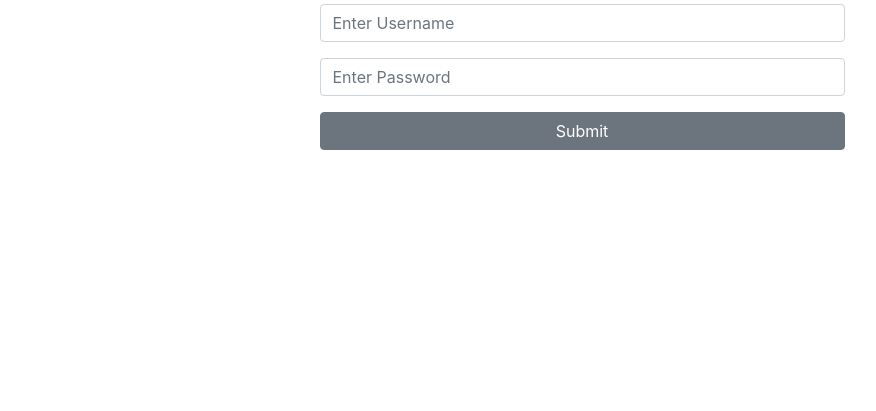
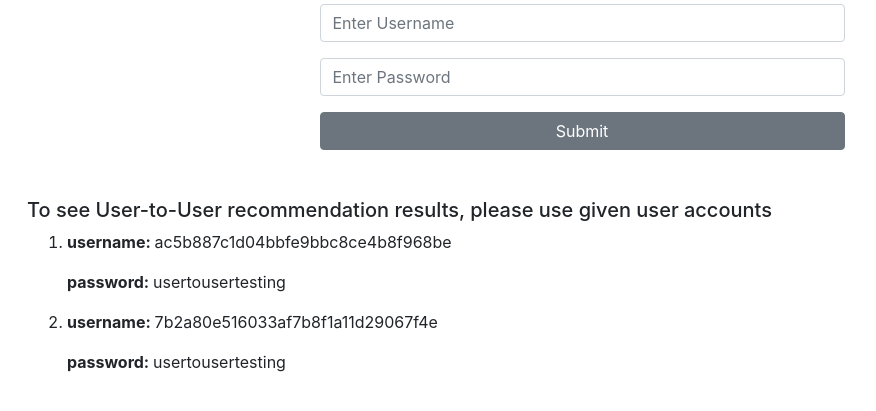
Before and after one commit to chuuhtetnaing/book_store, a Django app: page /account/login in a window 1280 px wide. Shown: the part 132-543 px from the top of the page, without its empty margins (58-934 px from the left). Run offline with Django 3.2, Linux system fonts and the light colour scheme; data comes from the database, SQL or seed files in the repository; both versions use the stored data as it was after the commit; parts of the project's set-up code (start-up, migrations or seed data) failed here and were passed over; some libraries are stand-ins or nearby versions.

Commit message:
finilize first beta version

```diff
--- a/account/templates/account/guide.html
+++ b/account/templates/account/guide.html
@@ -48,8 +48,12 @@
 <b><i><p>Amazon Implementation</p></i></b>
 <img src="{% static 'amazon_user_to_user.png' %}" class="img-fluid img-thumbnail" alt="My image">
 <hr>
-<b><i><p>Our Equivalent Implementation</p></i></b>
+<b><i><p>Our Equivalent Implementation - 1</p></i></b>
+<img src="{% static 'our_user_to_user_3.png' %}" class="img-fluid img-thumbnail" alt="My image">
+<hr>
+<b><i><p>Our Equivalent Implementation - 2</p></i></b>
 <img src="{% static 'our_user_to_user_1.png' %}" class="img-fluid img-thumbnail" alt="My image">
 <img src="{% static 'our_user_to_user_2.png' %}" class="img-fluid img-thumbnail" alt="My image">
+
 <hr>
 {% endblock %}
--- a/account/templates/account/login.html
+++ b/account/templates/account/login.html
@@ -19,4 +19,21 @@
     </form>
 
 </div>
+<br>
+<br>
+<div>
+  <h5>To see User-to-User recommendation results, please use given user accounts</h5>
+  <ol>
+    <li>
+      <p><b>username: </b>ac5b887c1d04bbfe9bbc8ce4b8f968be</p>
+      <p><b>password: </b>usertousertesting</p>
+    </li>
+    <li>
+      <p><b>username: </b>7b2a80e516033af7b8f1a11d29067f4e</p>
+      <p><b>password: </b>usertousertesting</p>
+    </li>
+  </ol>
+
+</div>
+
 {% endblock %}
--- a/account/views.py
+++ b/account/views.py
@@ -29,7 +29,18 @@ user_7b2 = [2981076, 29056083, 3876]
 # Create your views here.
 
 def home(request):
-    return render(request, 'account/home.html', {})
+    recommendation = list()
+    if (request.user.is_authenticated) and (request.user.username == 'ac5b887c1d04bbfe9bbc8ce4b8f968be'):
+        for id in [predicted[0] for predicted in cf_user_to_user[request.user.username]]:
+            recommendation.append(Book.objects.get(book_id=id))
+    elif (request.user.is_authenticated) and (request.user.username == '7b2a80e516033af7b8f1a11d29067f4e'):
+        for id in [predicted[0] for predicted in cf_user_to_user[request.user.username]]:
+            recommendation.append(Book.objects.get(book_id=id))
+    else:
+        history = None
+
+    context = {'user_to_user_recommendation_books': recommendation}
+    return render(request, 'account/home.html', context)
 
 def login_user(request):
     if request.method == 'POST':
```
Also changed, not shown: account/templates/account/home.html (+15 -0 lines), db.sqlite3, store/static/our_user_to_user_3.png (added).
